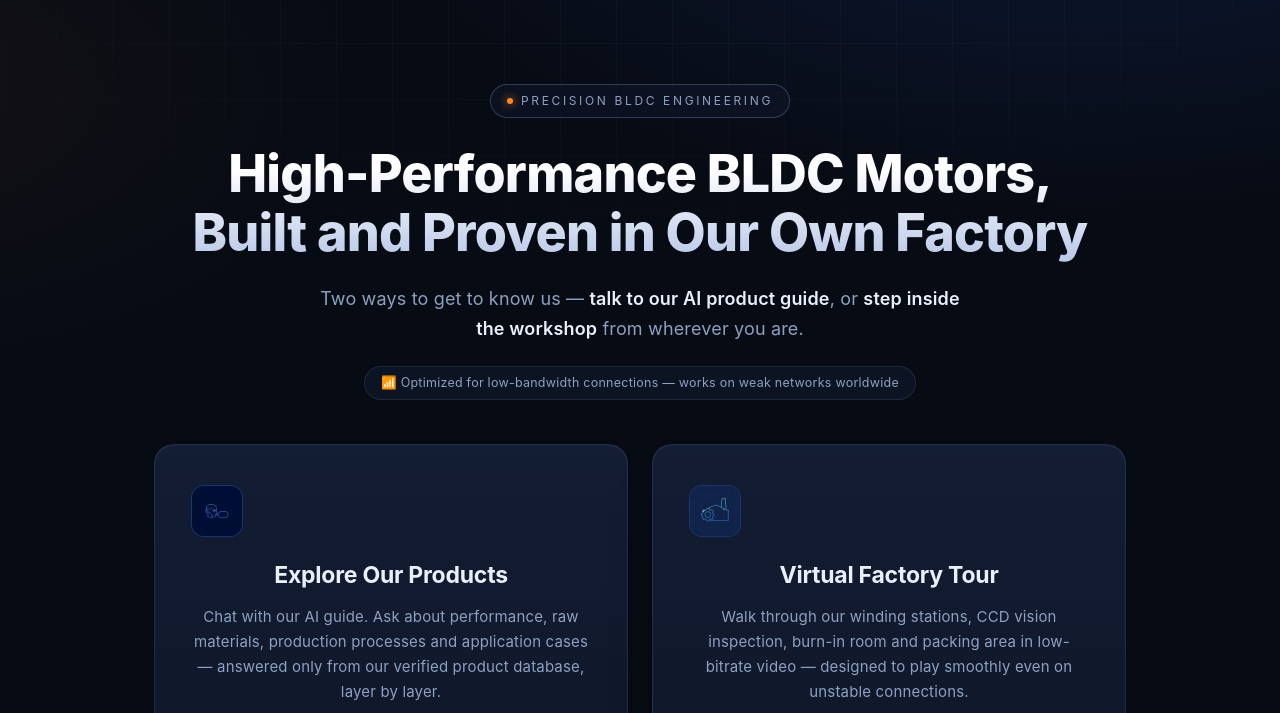
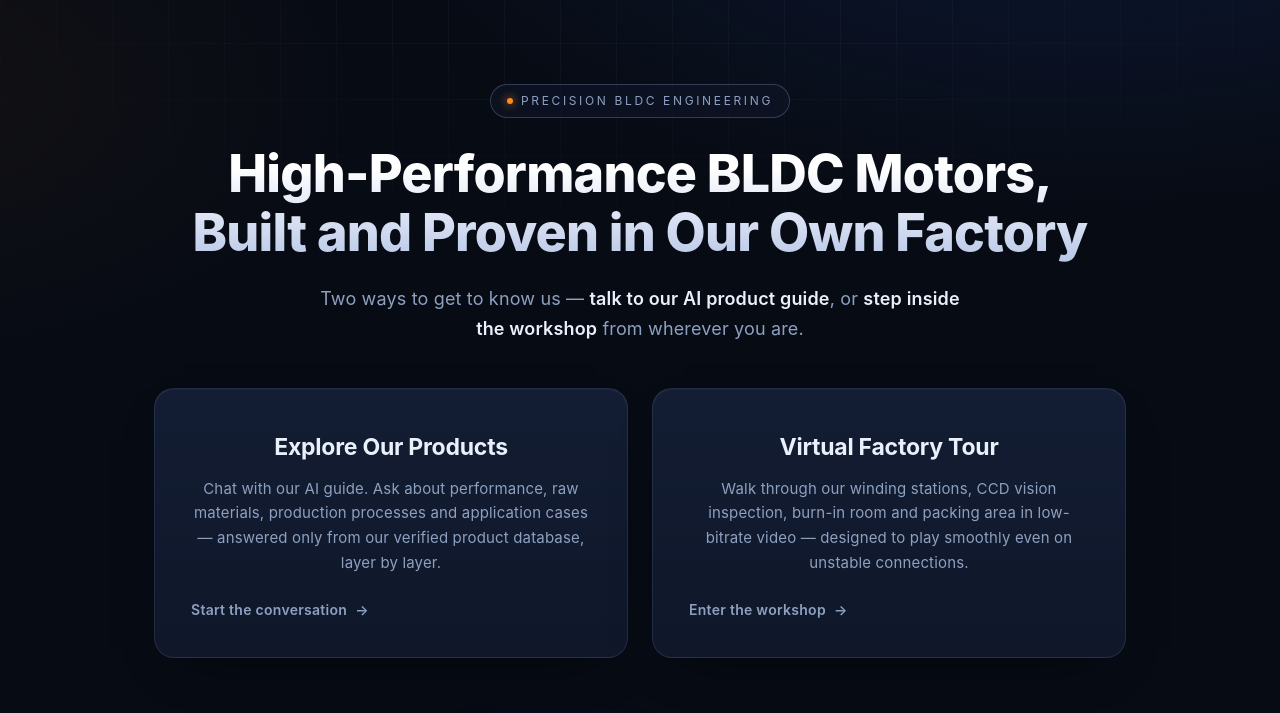
Before and after one commit to xdh725/kuchuang-yide, a plain HTML site: page index.html in a window 1280 px wide. Shown: the part 69-782 px from the top of the page. Drawn offline with Linux system fonts and the light colour scheme.

Commit message:
design: 首页卡片去图标（学市面 B2B 站的纯排版卡片）；移除弱网提示 chip

```diff
--- a/assets/css/style.css
+++ b/assets/css/style.css
@@ -197,7 +197,7 @@ body::before {
   display: flex; align-items: center; justify-content: center; font-size: 26px;
   background: rgba(47, 109, 246, 0.10); border: 1px solid rgba(47, 109, 246, 0.25);
 }
-.entry-card h2 { margin: 20px 0 10px; font-size: 23px; letter-spacing: -0.01em; }
+.entry-card h2 { margin: 0 0 10px; font-size: 23px; letter-spacing: -0.01em; }
 .card-icon {
   width: 52px; height: 52px; border-radius: 13px; display: block;
   background: rgba(47, 109, 246, 0.08); border: 1px solid rgba(47, 109, 246, 0.25);
--- a/assets/js/i18n.js
+++ b/assets/js/i18n.js
@@ -15,7 +15,6 @@
       'header.note.tour': 'Low-bandwidth video · plays smoothly on weak networks',
       'home.hero.title': 'High-Performance BLDC Motors,<br>Built and Proven in Our Own Factory',
       'home.hero.sub': 'Two ways to get to know us — <b>talk to our AI product guide</b>, or <b>step inside the workshop</b> from wherever you are.',
-      'home.hero.chip': '📶 Optimized for low-bandwidth connections — works on weak networks worldwide',
       'home.card1.title': 'Explore Our Products',
       'home.card1.body': 'Chat with our AI guide. Ask about performance, raw materials, production processes and application cases — answered only from our verified product database, layer by layer.',
       'home.cta1': 'Talk to our AI guide',
@@ -92,7 +91,6 @@
       'header.note.tour': '低码率视频 · 弱网络下流畅播放',
       'home.hero.title': '高性能无刷电机，<br>自有工厂制造与验证',
       'home.hero.sub': '两种方式了解我们 —— <b>与 AI 产品导购对话</b>，或随时随地<b>云参观车间</b>。',
-      'home.hero.chip': '📶 专为低带宽连接优化 —— 全球弱网地区均可流畅访问',
       'home.card1.title': '探索我们的产品',
       'home.card1.body': '与 AI 导购对话。咨询性能、原材料、生产工序和应用案例 —— 每一条回答都只来自我们已核实的产品数据库，逐层递进讲解。',
       'home.card1.go': '开始对话',
--- a/index.html
+++ b/index.html
@@ -32,18 +32,15 @@
     <div class="eyebrow">Precision BLDC Engineering</div>
     <h1 data-i18n-html="home.hero.title">High-Performance BLDC Motors,<br>Built and Proven in Our Own Factory</h1>
     <p class="sub" data-i18n-html="home.hero.sub">Two ways to get to know us — <b>talk to our AI product guide</b>, or <b>step inside the workshop</b> from wherever you are.</p>
-    <span class="net-chip" data-i18n="home.hero.chip">📶 Optimized for low-bandwidth connections — works on weak networks worldwide</span>
 
     <div class="entries">
       <a class="entry-card" href="product-explorer.html">
-        <img class="card-icon" src="assets/img/icon-ai-chat-256.webp" alt="" loading="lazy" width="52" height="52">
         <h2 data-i18n="home.card1.title">Explore Our Products</h2>
         <p data-i18n="home.card1.body">Chat with our AI guide. Ask about performance, raw materials, production processes and application cases — answered only from our verified product database, layer by layer.</p>
         <span class="go" data-i18n="home.card1.go">Start the conversation</span>
       </a>
 
       <a class="entry-card" href="virtual-tour.html">
-        <img class="card-icon" src="assets/img/icon-factory-256.webp" alt="" loading="lazy" width="52" height="52">
         <h2 data-i18n="home.card2.title">Virtual Factory Tour</h2>
         <p data-i18n="home.card2.body">Walk through our winding stations, CCD vision inspection, burn-in room and packing area in low-bitrate video — designed to play smoothly even on unstable connections.</p>
         <span class="go" data-i18n="home.card2.go">Enter the workshop</span>
```
